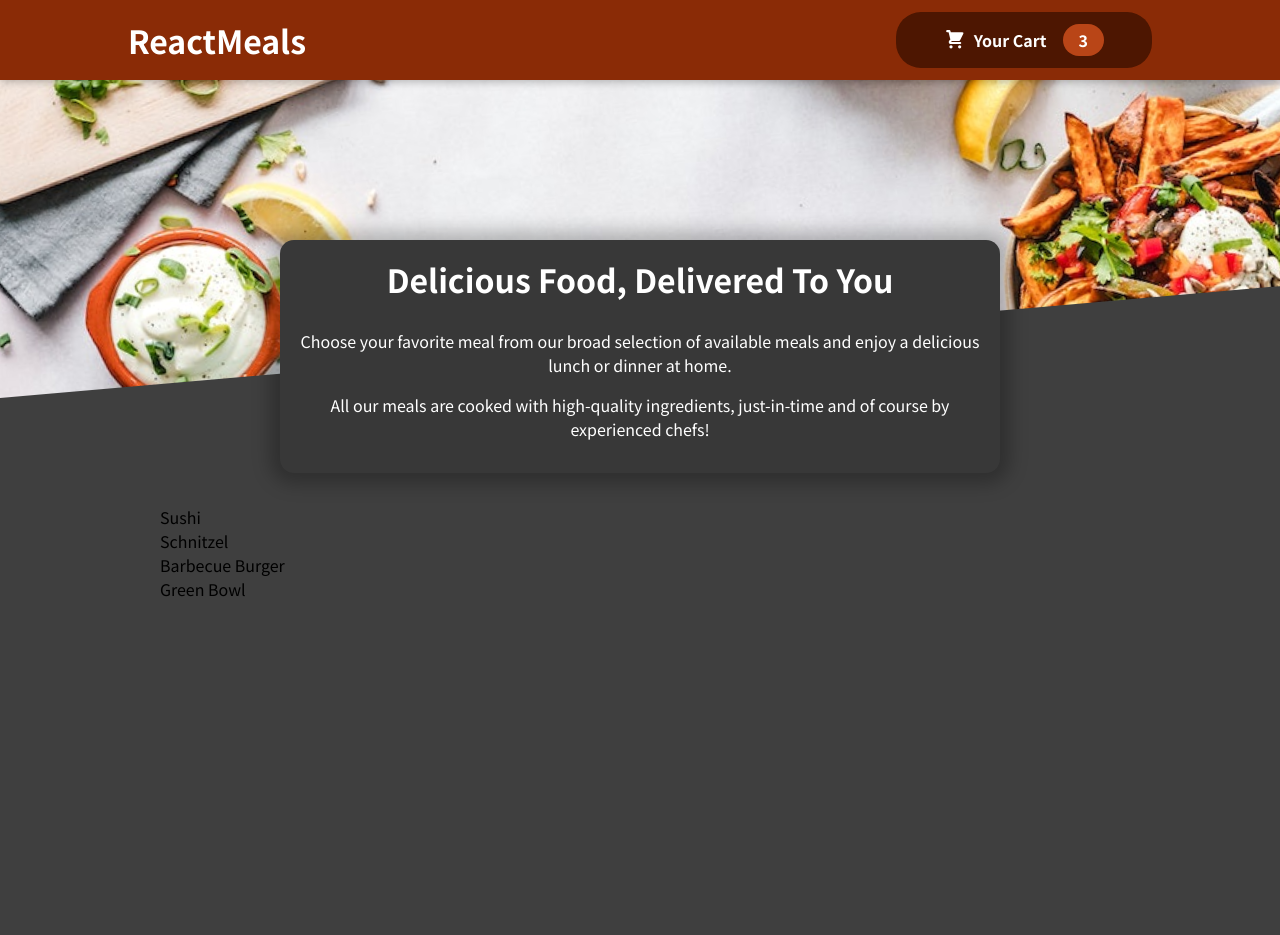
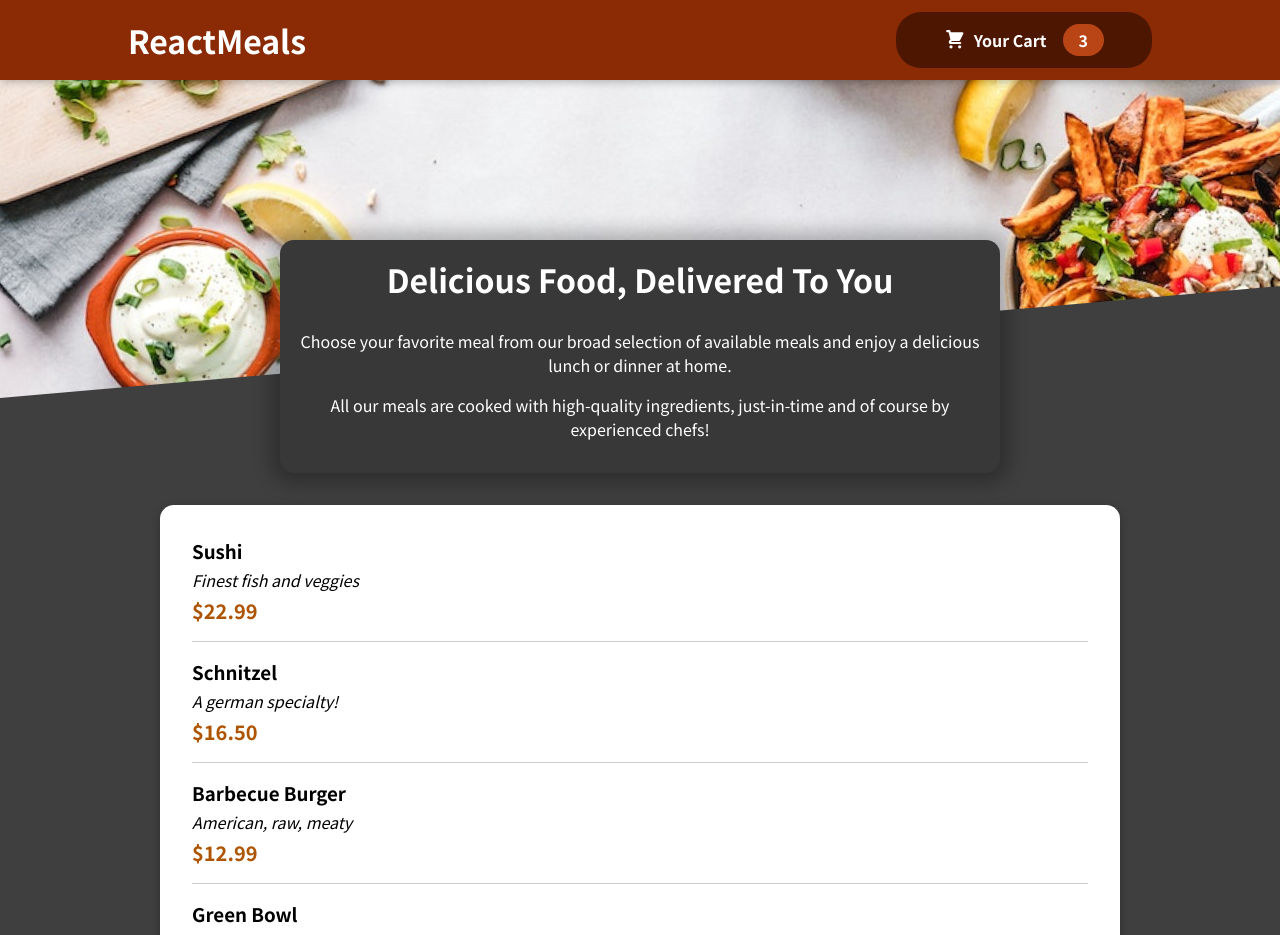
Before and after one commit to olha-vrnn/food-order-app, a React (Create React App) app: page / in a window 1280 px wide. Shown: the top 935 px of the page. Before the commit the page ends 800 px from the top, so only its background shows below. Built offline with nearby package versions, Linux system fonts and the light colour scheme.

Commit message:
feat: added individual meal items and displaying them

```diff
--- a/src/components/Meals/AvailableMeals.js
+++ b/src/components/Meals/AvailableMeals.js
@@ -1,3 +1,5 @@
+import Card from '../UI/Card';
+import MealItem from './MealItem/MealItem';
 import classes from './AvailableMeals.module.css';
 
 const DUMMY_MEALS = [
@@ -28,12 +30,21 @@
 ];
 
 const AvailableMeals = () => {
-    const mealsList = DUMMY_MEALS.map(meal => <li>{meal.name}</li>);
+    const mealsList = DUMMY_MEALS.map(meal =>
+        <MealItem
+            key={meal.id}
+            name={meal.name}
+            description={meal.description}
+            price={meal.price}
+        />
+    );
 
     return <section className={classes.meals}>
-        <ul>
-            {mealsList}
-        </ul>
+        <Card>
+            <ul>
+                {mealsList}
+            </ul>
+        </Card>
     </section>
 };
 
--- /dev/null
+++ b/src/components/Meals/MealItem/MealItem.js
@@ -0,0 +1,17 @@
+import classes from './MealItem.module.css';
+
+const MealItem = props => {
+
+    const price = `$${props.price.toFixed(2)}`;
+
+    return <li className={classes.meal}>
+        <div>
+            <h3>{props.name}</h3>
+            <div className={classes.description}>{props.description}</div>
+            <div className={classes.price}>{price}</div>
+        </div>
+        <div></div>
+    </li>
+};
+
+export default MealItem;
--- /dev/null
+++ b/src/components/Meals/MealItem/MealItem.module.css
@@ -0,0 +1,22 @@
+.meal {
+    display: flex;
+    justify-content: space-between;
+    margin: 1rem;
+    padding-bottom: 1rem;
+    border-bottom: 1px solid #ccc;
+}
+
+.meal h3 {
+    margin: 0 0 0.25rem 0;
+}
+
+.description {
+    font-style: italic;
+}
+
+.price {
+    margin-top: 0.25rem;
+    font-weight: bold;
+    color: #ad5502;
+    font-size: 1.25rem;
+}
--- /dev/null
+++ b/src/components/UI/Card.js
@@ -0,0 +1,7 @@
+import classes from './Card.module.css';
+
+const Card = props => {
+    return <div className={classes.card}>{props.children}</div>
+};
+
+export default Card;
--- /dev/null
+++ b/src/components/UI/Card.module.css
@@ -0,0 +1,6 @@
+.card {
+    padding: 1rem;
+    box-shadow: 0 2px 8px rgba(0, 0, 0, 0.25);
+    border-radius: 14px;
+    background-color: white;
+}
```
Also changed, not shown: src/components/Meals/MealItem/MealItemForm.js (added).
